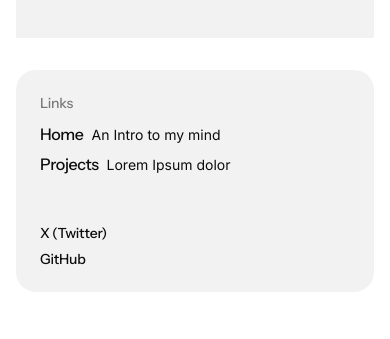
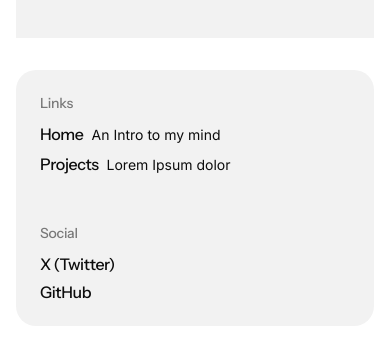
Before and after one commit to barthkosi/V2-Portfolio, a React (Vite) app: page / in a window 390 px wide. Shown: the part 728-1067 px from the top of the page. Before the commit the page ends 1036 px from the top, so only its background shows below. Built offline with nearby package versions, Linux system fonts and the light colour scheme.

Commit message:
Improve Footer layout for responsiveness
Updated the Footer component to use a flex row layout on medium screens and above, and ensured both 'Links' and 'Social' sections take full width. This enhances the layout's responsiveness and visual consistency.

```diff
--- a/src/components/Footer.tsx
+++ b/src/components/Footer.tsx
@@ -2,8 +2,8 @@ export default function Footer() {
     return (
       <footer className="w-full p-4 md:p-6">
         <div className="max-w-[1440px] flex flex-col items-start gap-4 rounded-[var(--radius-lg)] bg-[var(--background-secondary)]">
-          <div className='flex flex-col items-start text-left gap-12 p-6 md:p-10'>
-            <div className="flex flex-col gap-3">
+          <div className='w-full flex flex-col md:flex-row items-start text-left gap-12 p-6 md:p-10'>
+            <div className="w-full flex flex-col gap-3">
               <div className="label-s text-[var(--content-tertiary)]">Links</div>
               <div className="flex flex-col gap-2 label-m text-[var(--content-primary)]">
                 <div className="flex flex-row gap-2">
@@ -20,8 +20,9 @@ export default function Footer() {
               </div>
 
              </div>
-
-              <div className="flex flex-col gap-2 label-s text-[var(--content-primary)]">
+            <div className="w-full flex flex-col gap-3">
+             <div className="label-s text-[var(--content-tertiary)]">Social</div>
+              <div className="flex flex-col gap-2 label-m text-[var(--content-primary)]">
                <a href="https://twitter.com/" target="_blank" rel="noopener noreferrer" className="hover:underline">
                   X (Twitter)
                </a>
@@ -29,7 +30,7 @@ export default function Footer() {
                   GitHub
                </a>
               </div>
-
+            </div>
           </div>
         </div>
       </footer>
```
